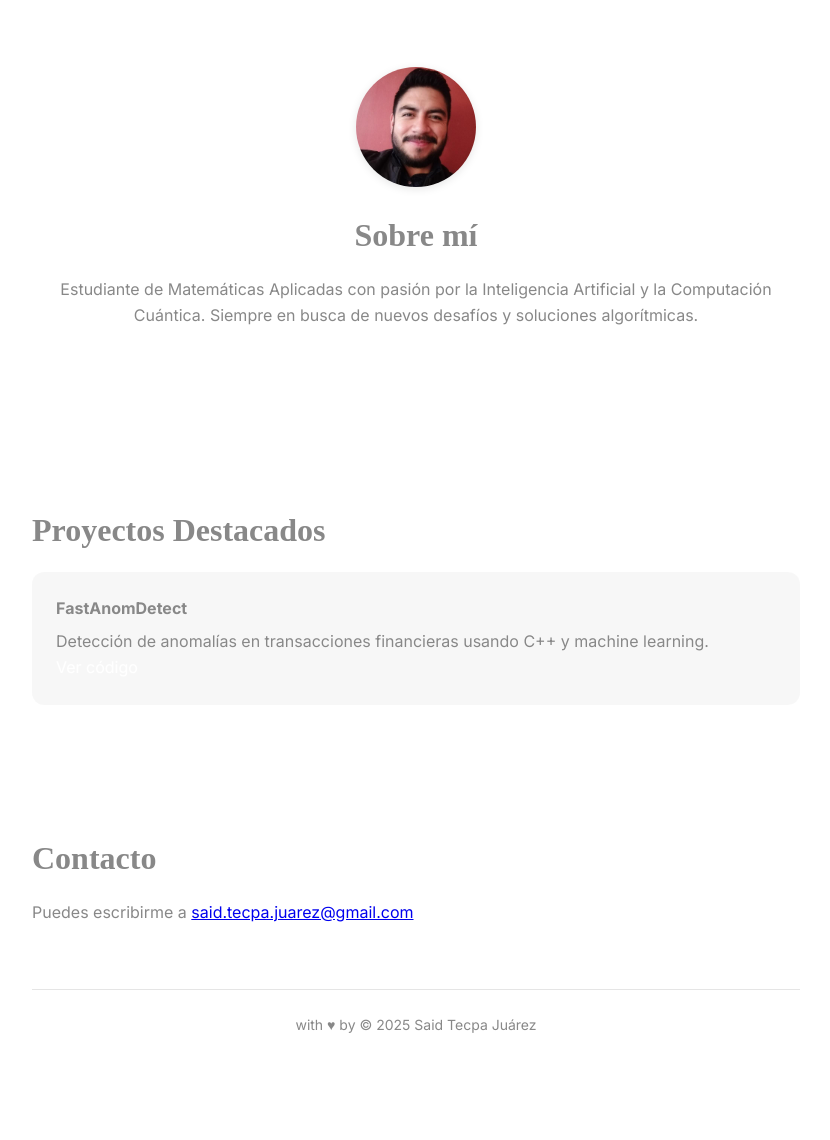
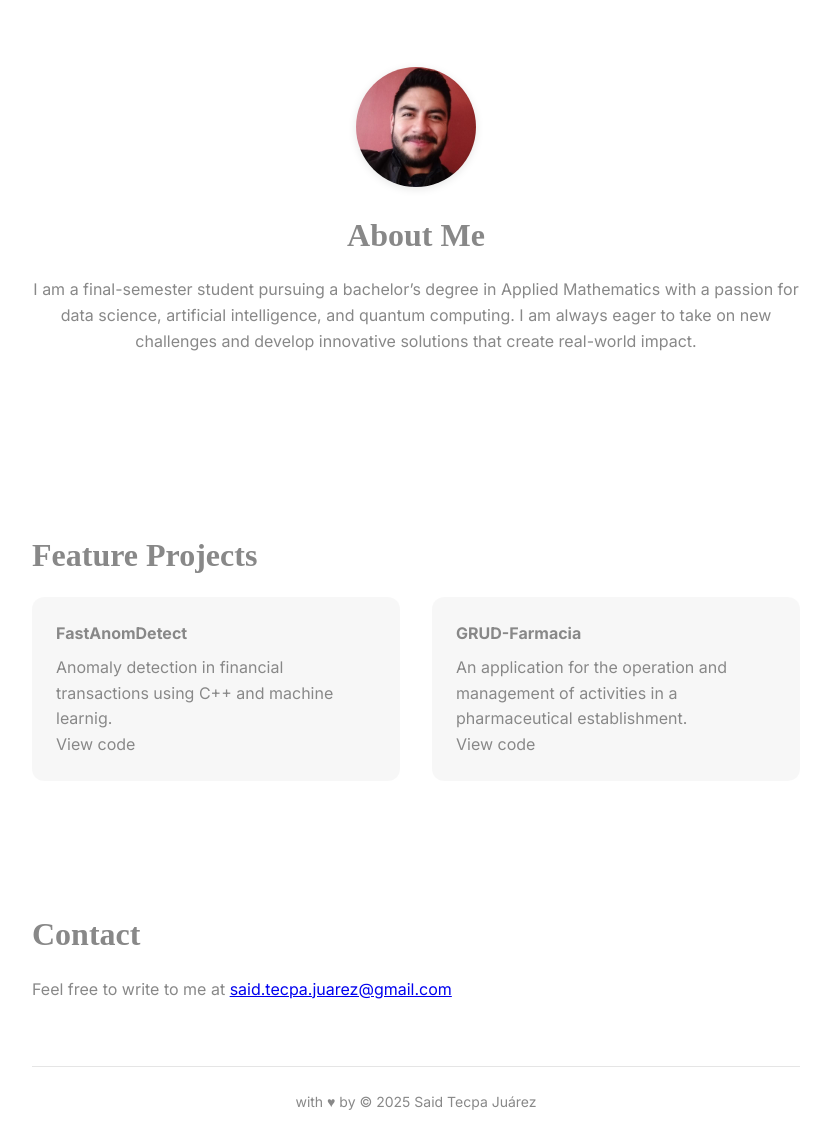
Before and after one commit to said-tj/said-tj.github.io, a plain HTML site: page index.html in a window 1280 px wide. Shown: the part 781-1921 px from the top of the page, without its empty margins (224-1054 px from the left). Before the commit the page ends 1874 px from the top, so only its background shows below. Drawn offline with Linux system fonts and the light colour scheme.

Commit message:
Change language an new style

```diff
--- a/index.html
+++ b/index.html
@@ -28,9 +28,9 @@
       <section id="hero" class="hero reveal">
         <div class="hero-content">
           <!-- Typewriter en el título -->
-          <h2 class="typewriter">¡Hi! I´am <span class="highlight">Said Tecpa</span>.</h2>
+          <h2 class="typewriter">¡Hi! I’m <span class="highlight">Said Tecpa</span>.</h2>
           <p class="subtitle">Student &amp; Junior Developer</p>
-          <a href="#projects" class="btn-primary">View Proyects</a>
+          <a href="#projects" class="btn-primary">View Projects</a>
         </div>
         <!-- Flecha animada para guiar al usuario -->
         <a href="#about" class="scroll-down" aria-label="Bajar">↓</a>
@@ -38,25 +38,32 @@
 
       <section id="about" class="about profile reveal">
         <img src="assets/mi_foto.JPG" alt="Foto de Said Tecpa Juárez" class="profile-pic">
-        <h3>Sobre mí</h3>
-        <p>Estudiante de Matemáticas Aplicadas con pasión por la Inteligencia Artificial y la Computación Cuántica. Siempre en busca de nuevos desafíos y soluciones algorítmicas.</p>
+        <h3>About Me</h3>
+        <p>I am a final-semester student pursuing a bachelor’s degree in Applied Mathematics with a passion for data science,
+          artificial intelligence, and quantum computing. I am always eager to take on new challenges and develop innovative
+          solutions that create real-world impact.</p>
       </section>
 
       <section id="projects" class="projects reveal">
-        <h3>Proyectos Destacados</h3>
+        <h3>Feature Projects</h3>
         <div class="project-list">
           <article class="project-card">
             <h4>FastAnomDetect</h4>
-            <p>Detección de anomalías en transacciones financieras usando C++ y machine learning.</p>
-            <a href="https://github.com/tu-usuario/fastanomdetect" target="_blank" rel="noopener">Ver código</a>
+            <p>Anomaly detection in financial transactions using C++ and machine learnig.</p>
+            <a href="https://github.com/said-tj/FastAnomDetect" target="_blank" rel="noopener">View code</a>
+          </article>
+          <article class="project-card">
+            <h4>GRUD-Farmacia</h4>
+            <p>An application for the operation and management of activities in a pharmaceutical establishment.</p>
+            <a href="https://github.com/said-tj/CRUD-farmacia" target="_blank" rel="noopener">View code</a>
           </article>
           <!-- …más tarjetas… -->
         </div>
       </section>
 
       <section id="contact" class="contact reveal">
-        <h3>Contacto</h3>
-        <p>Puedes escribirme a <a href="mailto:said@example.com">said.tecpa.juarez@gmail.com</a></p>
+        <h3>Contact</h3>
+        <p>Feel free to write to me at <a href="mailto:said@example.com">said.tecpa.juarez@gmail.com</a></p>
         <!-- Opcional: formulario simple -->
       </section>
     </main>
--- a/style.css
+++ b/style.css
@@ -92,7 +92,8 @@ section{padding:4rem 0}
   background:rgba(0,0,0,.03);padding:1.5rem;border-radius:.75rem;
 }
 .project-card h4{margin-bottom:.5rem}
-.project-card a{color:var(--accent);text-decoration:none;transition:opacity .2s}
+/* .project-card a{color:#000(--accent);text-decoration:none;transition:opacity .2s} */
+.project-card a{color:#888;text-decoration:none;transition:opacity .2s}
 .project-card a:hover{opacity:.8}
 
 /* ----------  Footer  ---------- */
```
